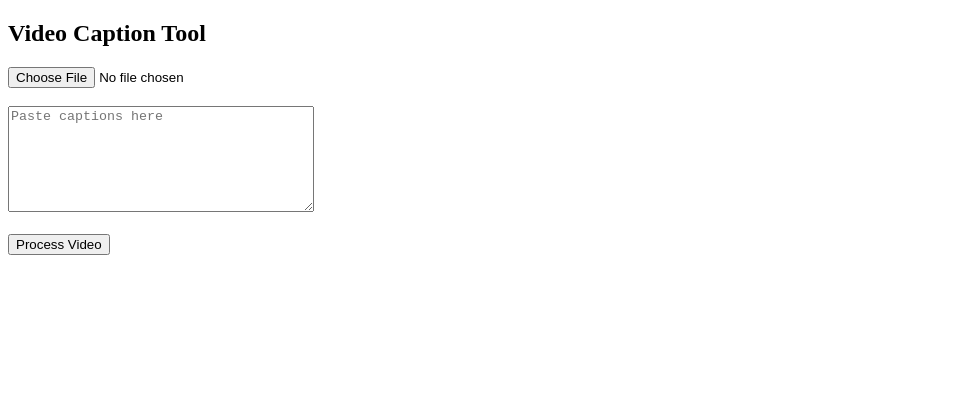
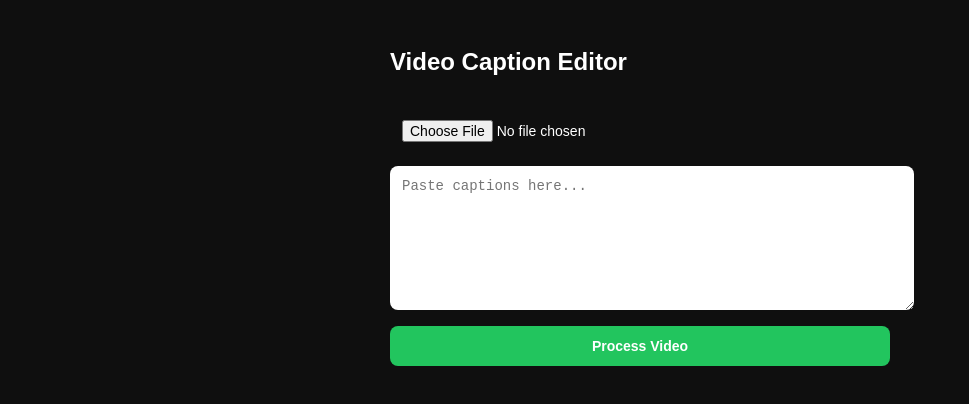
Before and after one commit to mutuneeric78-ship-it/video-caption-app, a website: page public/index.html in a window 1280 px wide. Shown: the whole page, without its empty margins (0-969 px from the left). Drawn offline with Linux system fonts and the light colour scheme.

Commit message:
Fix full index.html and restore working PWA structure

```diff
--- a/public/index.html
+++ b/public/index.html
@@ -3,62 +3,121 @@
 <head>
   <meta charset="UTF-8" />
   <meta name="viewport" content="width=device-width, initial-scale=1.0"/>
-  <title>Video Caption App</title>
+  <title>Video Caption Tool</title>
+
+  <style>
+    body {
+      font-family: Arial, sans-serif;
+      background: #0f0f0f;
+      color: white;
+      padding: 20px;
+    }
+
+    .container {
+      max-width: 500px;
+      margin: auto;
+    }
+
+    input, textarea, button {
+      width: 100%;
+      margin-top: 12px;
+      padding: 12px;
+      border-radius: 8px;
+      border: none;
+      font-size: 14px;
+    }
+
+    textarea {
+      height: 120px;
+    }
+
+    button {
+      background: #22c55e;
+      color: white;
+      font-weight: bold;
+      cursor: pointer;
+    }
+
+    #status {
+      margin-top: 15px;
+    }
+
+    a button {
+      background: #3b82f6;
+      margin-top: 15px;
+    }
+  </style>
 </head>
 
 <body>
 
-<h2>Video Caption Tool</h2>
+<div class="container">
 
-<input type="file" id="video" accept="video/*" />
-<br><br>
+  <h2>Video Caption Editor</h2>
 
-<textarea id="captions" placeholder="Paste captions here" style="width:300px;height:100px;"></textarea>
-<br><br>
+  <input type="file" id="videoInput" accept="video/*" />
 
-<button onclick="processVideo()">Process Video</button>
+  <textarea id="captionInput" placeholder="Paste captions here..."></textarea>
 
-<p id="status"></p>
+  <button onclick="uploadVideo()">Process Video</button>
 
-<a id="download" style="display:none;">Download Video</a>
+  <p id="status"></p>
+
+  <a id="downloadLink" style="display:none;">
+    <button>Download Video</button>
+  </a>
+
+</div>
 
 <script>
-async function processVideo() {
-  const video = document.getElementById("video").files[0];
-  const captions = document.getElementById("captions").value;
+async function uploadVideo() {
+  const video = document.getElementById("videoInput").files[0];
+  const captions = document.getElementById("captionInput").value;
+  const status = document.getElementById("status");
 
   if (!video || !captions) {
-    alert("Select video and captions");
+    alert("Please select video and captions");
     return;
   }
 
-  document.getElementById("status").innerText = "Processing...";
+  status.innerText = "Processing...";
 
-  const form = new FormData();
-  form.append("video", video);
-  form.append("captions", captions);
+  const formData = new FormData();
+  formData.append("video", video);
+  formData.append("captions", captions);
 
   try {
-    const res = await fetch("/export", {
+    const response = await fetch("https://video-caption-app-60ko.onrender.com/export", {
       method: "POST",
-      body: form
+      body: formData
     });
 
-    const blob = await res.blob();
-    const url = URL.createObjectURL(blob);
+    if (!response.ok) throw new Error("Server error");
 
-    const dl = document.getElementById("download");
-    dl.href = url;
-    dl.download = "captioned.mp4";
-    dl.style.display = "block";
-    dl.innerText = "Download Video";
+    const blob = await response.blob();
+    const url = window.URL.createObjectURL(blob);
 
-    document.getElementById("status").innerText = "Done!";
+    const downloadLink = document.getElementById("downloadLink");
+    downloadLink.href = url;
+    downloadLink.download = "captioned-video.mp4";
+    downloadLink.style.display = "block";
+
+    status.innerText = "Done!";
   } catch (err) {
-    document.getElementById("status").innerText = "Error processing video";
+    console.log(err);
+    status.innerText = "Failed to process video";
   }
 }
 </script>
 
+<!-- SERVICE WORKER REGISTRATION (IMPORTANT) -->
+<script>
+  if ("serviceWorker" in navigator) {
+    navigator.serviceWorker.register("/sw.js")
+      .then(() => console.log("Service Worker registered"))
+      .catch(err => console.log("SW error", err));
+  }
+</script>
+
 </body>
 </html>
```
